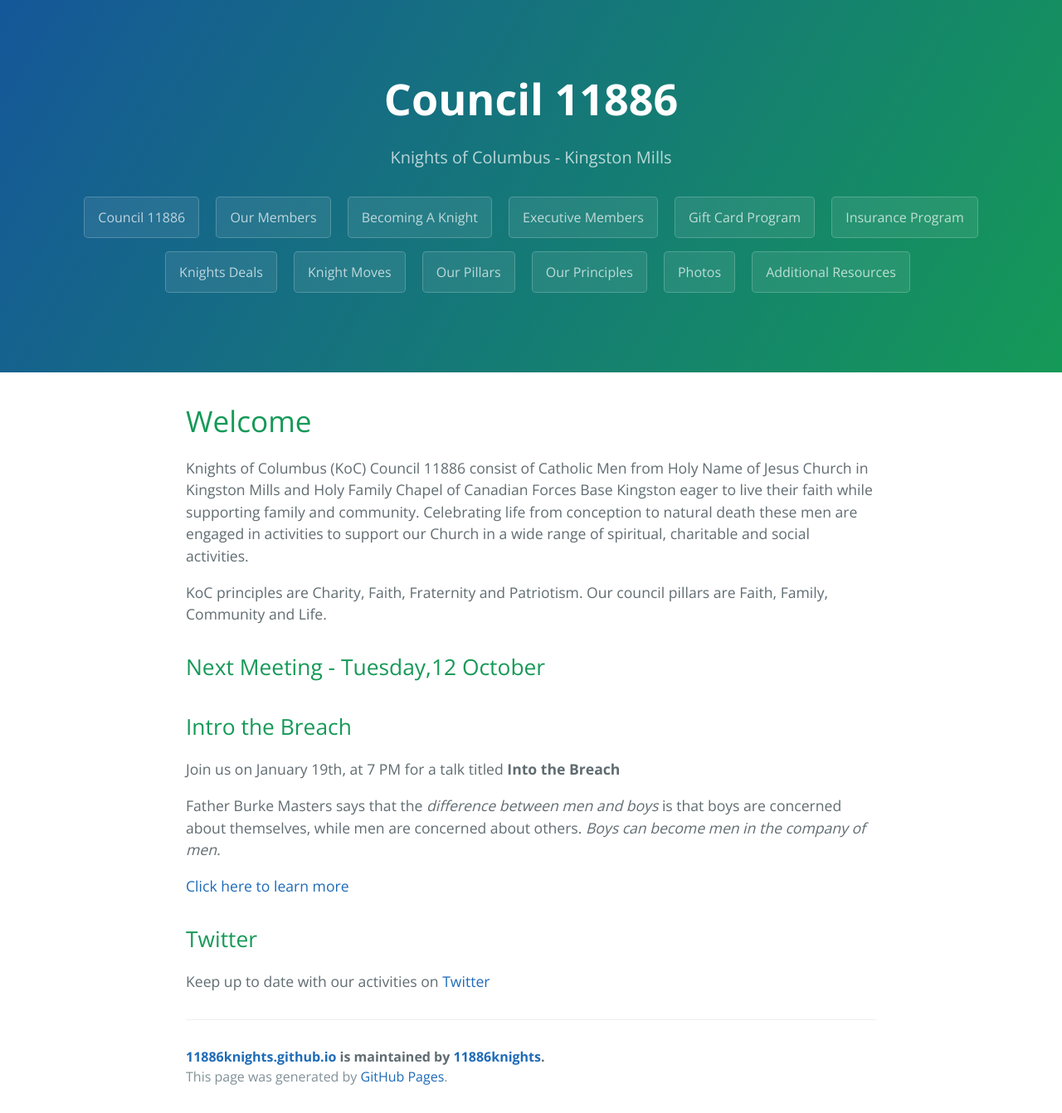
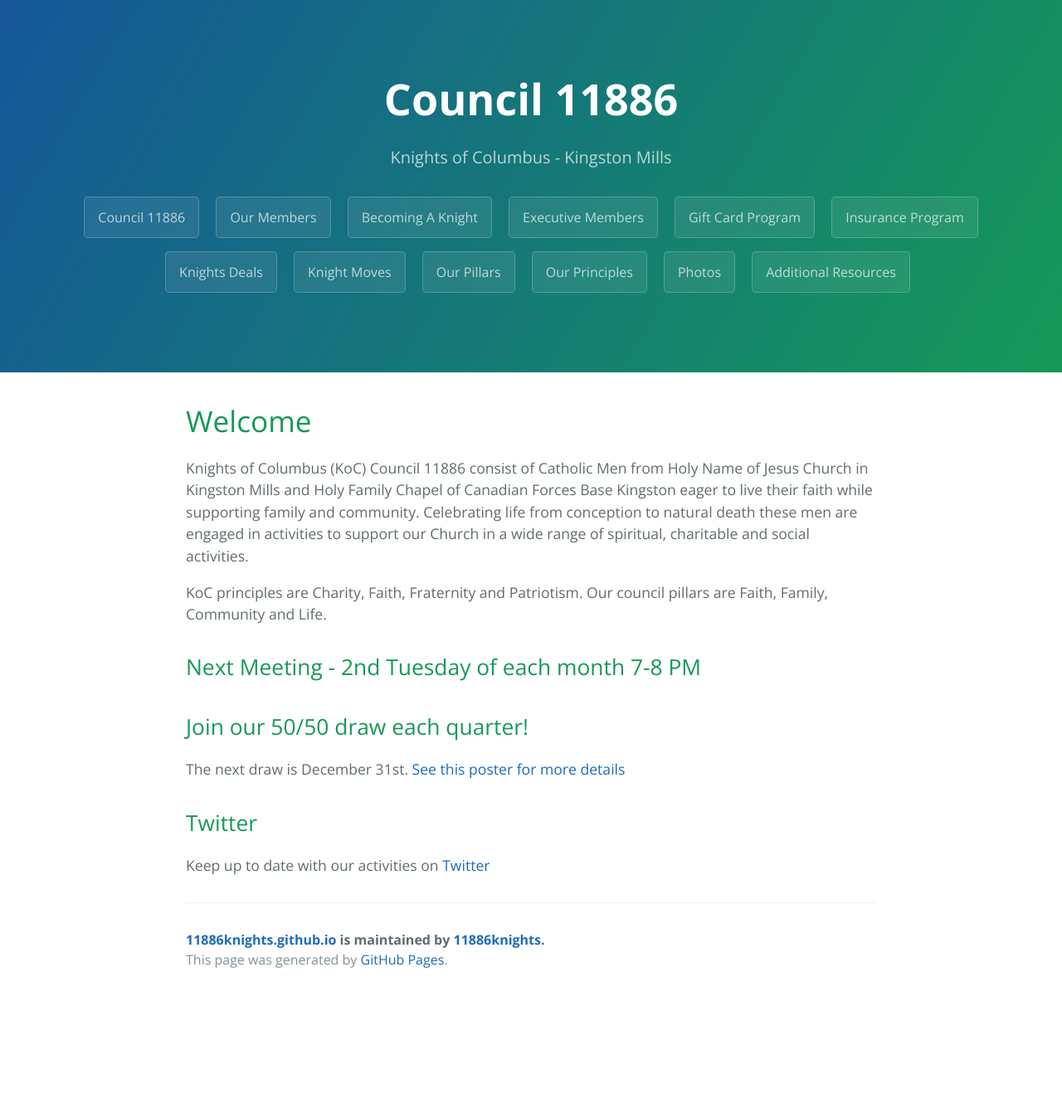
Before and after one commit to 11886knights/11886knights.github.io, a Jekyll site: the page built from index.md, in a window 1280 px wide. Shown: the whole page at 83% size. Built offline with Jekyll 4.4.1, drawn with Linux system fonts in a browser that asks for light colours; after the commit the page ends 1201 px from its top, so only the background shows below that.

Commit message:
home page update
added raffle poster, remove into the breach

```diff
--- a/index.md
+++ b/index.md
@@ -10,15 +10,11 @@ Knights of Columbus (KoC) Council 11886 consist of Catholic Men from Holy Name o
 
 KoC principles are Charity, Faith, Fraternity and Patriotism. Our council pillars are Faith, Family, Community and Life.
 
-## Next Meeting - Tuesday,12 October
+## Next Meeting - 2nd Tuesday of each month 7-8 PM
 
-## Intro the Breach
+## Join our 50/50 draw each quarter!
 
-Join us on January 19th, at 7 PM for a talk titled **Into the Breach**
-
-Father Burke Masters says that the *difference between men and boys* is that boys are concerned about themselves, while men are concerned about others. *Boys can become men in the company of men.*
-
-[Click here to learn more](https://github.com/11886knights/11886knights.github.io/raw/master/docs/into-the-breach-flyer2.docx)
+The next draw is December 31st. [See this poster for more details](https://github.com/11886knights/11886knights.github.io/raw/master/docs/Council_Raffle_Dec_31_draw.pdf)
 
 ## Twitter
 
```
Also changed, not shown: 1 other file.
